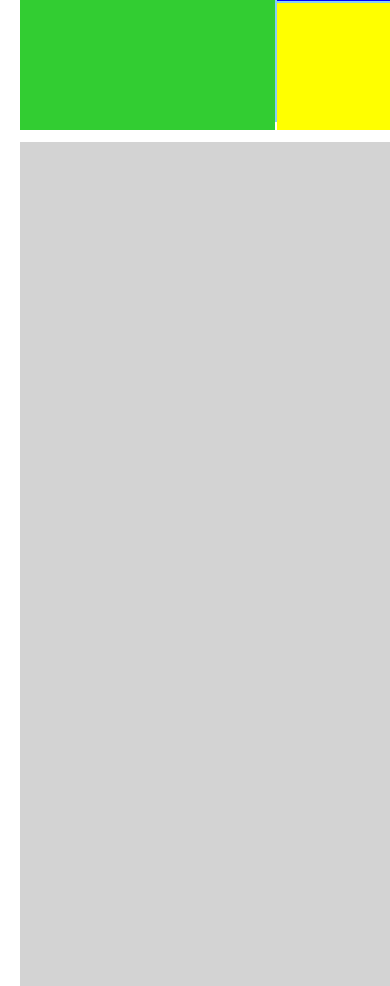
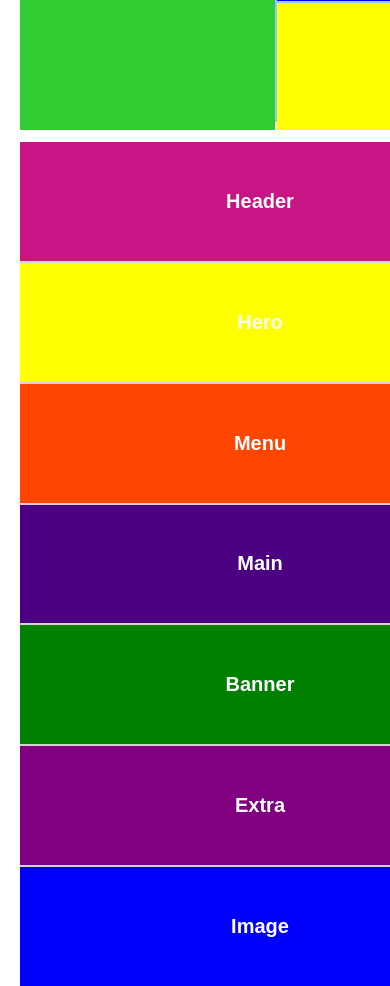
Before and after one commit to Christiano0407/Grid_Flex, a website: page src/html/indexPract.html in a window 390 px wide. Shown: the part 1586-2572 px from the top of the page. Drawn offline with Linux system fonts and the light colour scheme.

Commit message:
grid-mobile

```diff
--- a/src/css/styleTwo.css
+++ b/src/css/styleTwo.css
@@ -311,8 +311,89 @@ h1 {
 .mobile {
     margin-top: 20px;
     margin-left: 20px;
-    width: 640px;
+    background-color: lightgray;
+    width: 480px;
     height: 100vh;
     display: grid;
-    background-color: lightgray;
+    grid-template-rows: repeat(7, 1fr);
+    grid-template-columns: 1fr;
+    gap: 2px;
+
+    grid-template-areas: "header"
+                         "hero"
+                         "menu"
+                         "main"
+                         "banner"
+                         "extra"
+                         "image";
 }
+.mobile .header {
+   grid-area: header;
+   background-color: mediumvioletred;
+   width: 100%;
+   width: 100%;
+}
+.mobile .header h1 {
+    font-size: 20px;
+    font-family: sans-serif;
+    font-weight: bold;
+    color: #fff;
+}
+
+.mobile .hero {
+    grid-area: hero;
+    background-color: yellow;
+    width: 100%;
+    width: 100%;
+ }
+ .mobile .header h1 {
+     font-size: 20px;
+     font-family: sans-serif;
+     font-weight: bold;
+     color: #fff;
+ }
+
+ .mobile .menu {
+    grid-area: menu;
+    background-color: orangered;
+    width: 100%;
+    width: 100%;
+ }
+ .mobile .header h1 {
+     font-size: 20px;
+     font-family: sans-serif;
+     font-weight: bold;
+     color: #fff;
+ }
+
+
+ .mobile .main {
+    grid-area: main;
+    background-color: indigo;
+    width: 100%;
+    width: 100%;
+ }
+
+
+ .mobile .banner {
+    grid-area: banner;
+    background-color: green;
+    width: 100%;
+    width: 100%;
+ }
+
+
+ .mobile .extra {
+    grid-area: extra;
+    background-color: purple;
+    width: 100%;
+    width: 100%;
+ }
+
+
+ .mobile .image {
+    grid-area: image;
+    background-color: blue;
+    width: 100%;
+    width: 100%;
+ }
--- a/src/html/indexPract.html
+++ b/src/html/indexPract.html
@@ -83,6 +83,27 @@
     </section>
 
     <section class="mobile">
+        <div class="header">
+            <h1>Header</h1>
+        </div>
+        <div class="hero">
+            <h1>Hero</h1>
+        </div>
+        <div class="menu">
+            <h1>Menu</h1>
+        </div>
+        <div class="main">
+            <h1>Main</h1>
+        </div>
+        <div class="banner">
+            <h1>Banner</h1>
+        </div>
+        <div class="extra">
+            <h1>Extra</h1>
+        </div>
+        <div class="image">
+            <h1>Image</h1>
+        </div>
 
     </section>
 </body>
```
